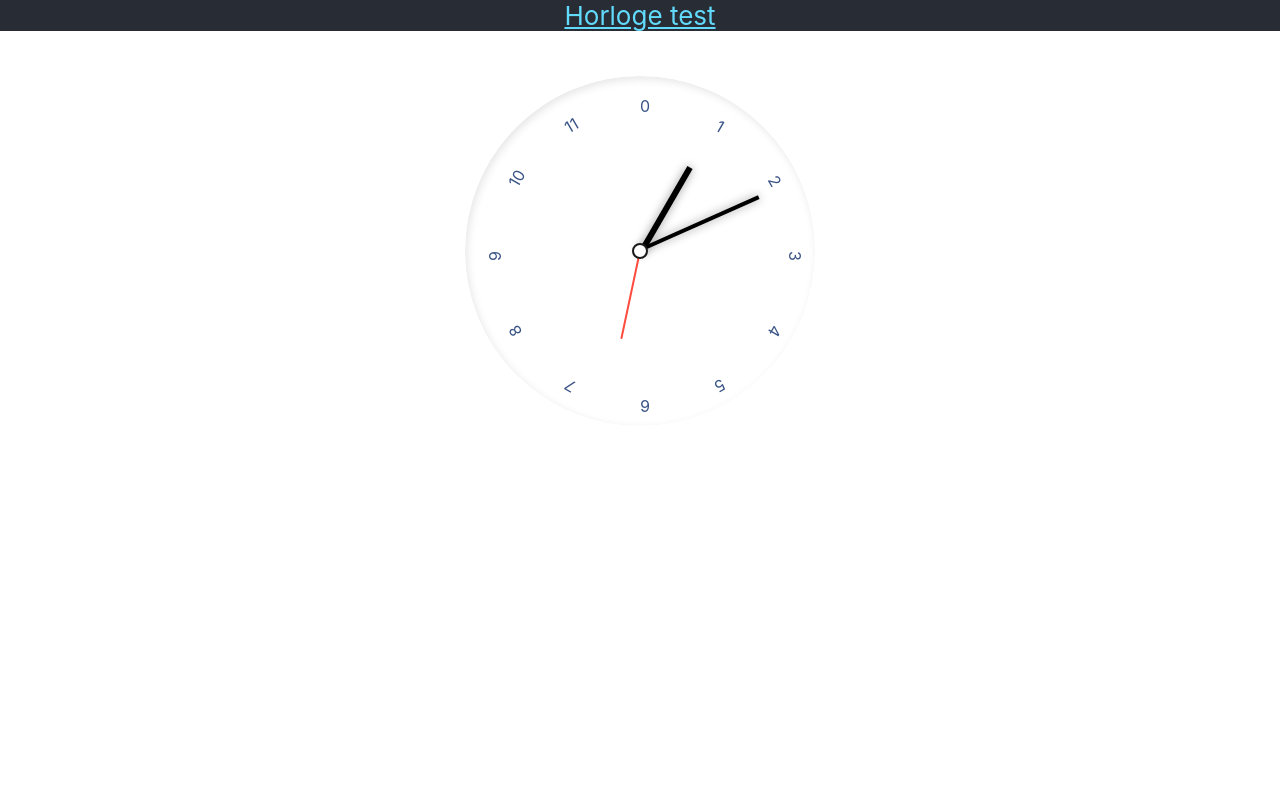
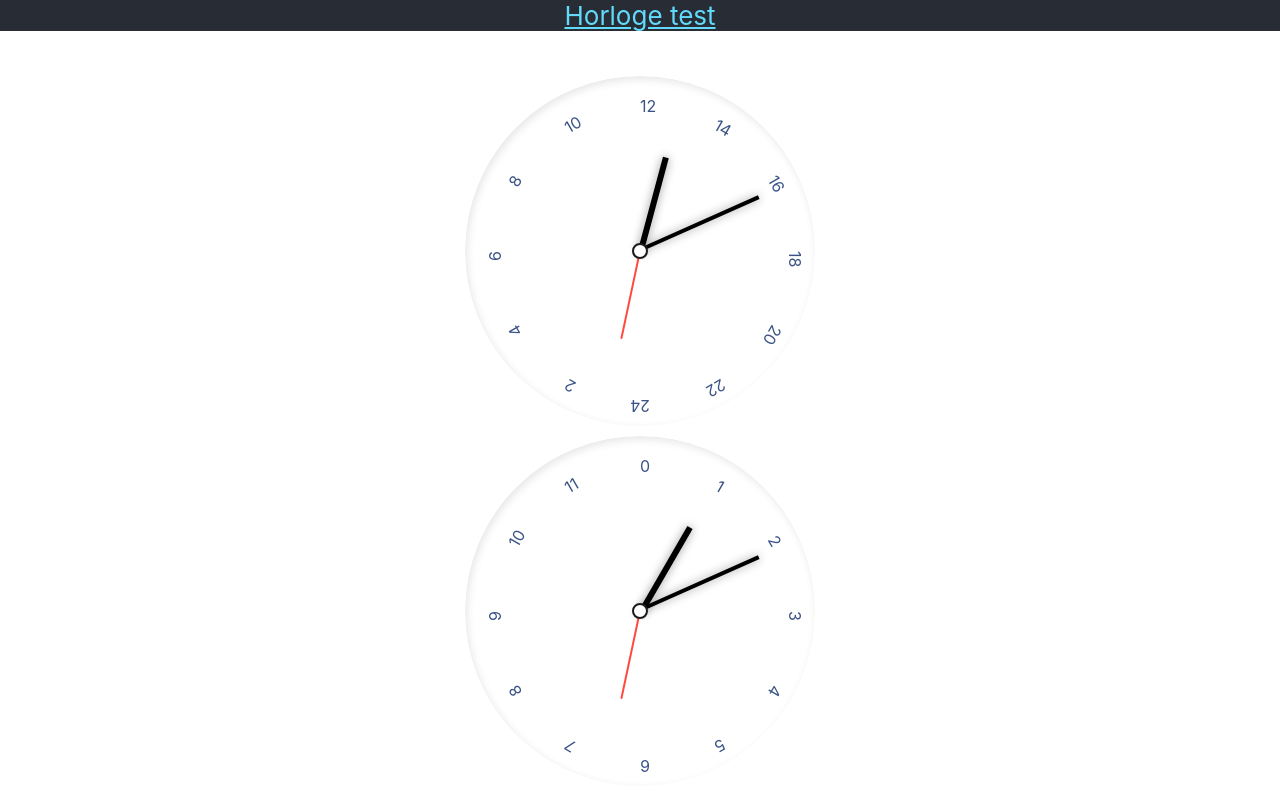
Before and after one commit to jessybreyne/horloge, a React (Create React App) app: page / in a window 1280 px wide. Built offline with nearby package versions, Linux system fonts and the light colour scheme.

Commit message:
24h clock

```diff
--- a/src/App.css
+++ b/src/App.css
@@ -54,7 +54,7 @@
 	 height: 350px;
 }
 
-.minute, .heure {
+#best-minute, #best-heure {
 	 position: absolute;
 	 height: 100px; width: 6px;
 	 margin: auto;
@@ -65,7 +65,7 @@
      background: black;
 }
 
-.minute {
+#best-minute {
 	 position: absolute;
 	 height: 130px;
 	 width: 4px;
@@ -75,7 +75,43 @@
 	 transform: rotate(90deg);
 }
 
-.seconde {
+#best-seconde {
+	 position: absolute;
+	 height: 90px;
+	 width: 2px;
+	 margin: auto;
+	 top: -26%;
+	 left: 0;
+	 bottom: 0;
+	 right: 0;
+	 border-radius: 4px;
+	 background: #ff4b3e;
+	 transform-origin: bottom center;
+	 transform: rotate(180deg);
+}
+
+#minute, #heure {
+	 position: absolute;
+	 height: 100px; width: 6px;
+	 margin: auto;
+	 top: -27%; left: 0;	bottom: 0; right: 0;
+	 transform-origin: bottom center;
+	 transform: rotate(0deg);
+	 box-shadow: 0 0 10px 0 rgba(0, 0, 0, 0.4);
+     background: black;
+}
+
+#minute {
+	 position: absolute;
+	 height: 130px;
+	 width: 4px;
+	 top: -38%;
+	 left: 0;
+	 box-shadow: 0 0 10px 0 rgba(0, 0, 0, 0.4);
+	 transform: rotate(90deg);
+}
+
+#seconde {
 	 position: absolute;
 	 height: 90px;
 	 width: 2px;
@@ -105,6 +141,66 @@
 	 margin: auto;
 }
 
+#best-h12{
+    -webkit-transform: translate(0px, -150px);
+    -o-transform: translate(0px, -150px);
+    transform: translate(0px, -150px);
+}
+#best-h14{
+    -webkit-transform: rotate(30deg) translate(0px, -150px);
+    -o-transform: rotate(30deg) translate(0px, -150px);
+    transform: rotate(30deg) translate(0px, -150px);
+}
+#best-h16{
+    -webkit-transform: rotate(60deg) translate(0px, -150px);
+    -o-transform: rotate(60deg) translate(0px, -150px);
+    transform: rotate(60deg) translate(0px, -150px);
+}
+#best-h18{
+    -webkit-transform: rotate(90deg) translate(0px, -150px);
+    -o-transform: rotate(90deg) translate(0px, -150px);
+    transform: rotate(90deg) translate(0px, -150px);
+}
+#best-h20{
+    -webkit-transform: rotate(120deg) translate(0px, -150px);
+    -o-transform: rotate(120deg) translate(0px, -150px);
+    transform: rotate(120deg) translate(0px, -150px);
+}
+#best-h22{
+    -webkit-transform: rotate(150deg) translate(0px, -150px);
+    -o-transform: rotate(150deg) translate(0px, -150px);
+    transform: rotate(150deg) translate(0px, -150px);
+}
+#best-h24{
+    -webkit-transform: rotate(180deg) translate(0px, -150px);
+    -o-transform: rotate(180deg) translate(0px, -150px);
+    transform: rotate(180deg) translate(0px, -150px);
+}
+#best-h2{
+    -webkit-transform: rotate(210deg) translate(0px, -150px);
+    -o-transform: rotate(210deg) translate(0px, -150px);
+    transform: rotate(210deg) translate(0px, -150px);
+}
+#best-h4{
+    -webkit-transform: rotate(240deg) translate(0px, -150px);
+    -o-transform: rotate(240deg) translate(0px, -150px);
+    transform: rotate(240deg) translate(0px, -150px);
+}
+#best-h6{
+    -webkit-transform: rotate(270deg) translate(0px, -150px);
+    -o-transform: rotate(270deg) translate(0px, -150px);
+    transform: rotate(270deg) translate(0px, -150px);
+}
+#best-h8{
+    -webkit-transform: rotate(300deg) translate(0px, -150px);
+    -o-transform: rotate(300deg) translate(0px, -150px);
+    transform: rotate(300deg) translate(0px, -150px);
+}
+#best-h10{
+    -webkit-transform: rotate(330deg) translate(0px, -150px);
+    -o-transform: rotate(330deg) translate(0px, -150px);
+    transform: rotate(330deg) translate(0px, -150px);
+}
 #h0{
     -webkit-transform: translate(0px, -150px);
     -o-transform: translate(0px, -150px);
--- a/src/App.js
+++ b/src/App.js
@@ -6,25 +6,40 @@ function App() {
   useEffect(() => {
     console.log("Mounted");
     clock();
+    bestClock();
   }, []);
 
   function clock() {
-    const date = new Date();
-    const hours = ((date.getHours() + 11) % 12 + 1);
-    const minutes = date.getMinutes();
-    const seconds = date.getSeconds();
-    const hour = hours * 30;
-    const minute = minutes * 6;
-    const second = seconds * 6;
+    let date = new Date();
+    let hours = ((date.getHours() + 11) % 12 + 1);
+    let minutes = date.getMinutes();
+    let seconds = date.getSeconds();
+    let hour = hours * 30;
+    let minute = minutes * 6;
+    let second = seconds * 6;
 
-    document.querySelector('.heure').style.transform = `rotate(${hour}deg)`;
+    document.getElementById('heure').style.transform = `rotate(${hour}deg)`;
+    document.getElementById('minute').style.transform = `rotate(${minute}deg)`;
+    document.getElementById('seconde').style.transform = `rotate(${second}deg)`;
+  }
 
-    document.querySelector('.minute').style.transform = `rotate(${minute}deg)`;
+  function bestClock() {
+    let date = new Date();
+    let hours = ((date.getHours() + 23) % 24 + 1);
+    let minutes = date.getMinutes();
+    let seconds = date.getSeconds();
+    console.log(hours)
+    let bestHour = hours * 15 + 180;
+    let minute = minutes * 6;
+    let second = seconds * 6;
 
-    document.querySelector('.seconde').style.transform = `rotate(${second}deg)`;
+    document.getElementById('best-heure').style.transform = `rotate(${bestHour}deg)`;
+    document.getElementById('best-minute').style.transform = `rotate(${minute}deg)`;
+    document.getElementById('best-seconde').style.transform = `rotate(${second}deg)`;
   }
 
   setInterval(clock, 1000);
+  setInterval(bestClock, 1000);
 
   return (
     <div className="App">
@@ -39,9 +54,29 @@ function App() {
       </header>
       <div class="clock">
         <div class="wrap">
-          <span class="heure"></span>
-          <span class="minute"></span>
-          <span class="seconde"></span>
+          <span id="best-heure"></span>
+          <span id="best-minute"></span>
+          <span id="best-seconde"></span>
+          <span class="dot"></span>
+          <div class="sep" id="best-h12">12</div>
+          <div class="sep" id="best-h14">14</div>
+          <div class="sep" id="best-h16">16</div>
+          <div class="sep" id="best-h18">18</div>
+          <div class="sep" id="best-h20">20</div>
+          <div class="sep" id="best-h22">22</div>
+          <div class="sep" id="best-h24">24</div>
+          <div class="sep" id="best-h2">2</div>
+          <div class="sep" id="best-h4">4</div>
+          <div class="sep" id="best-h6">6</div>
+          <div class="sep" id="best-h8">8</div>
+          <div class="sep" id="best-h10">10</div>
+        </div>
+      </div>
+      <div class="clock">
+        <div class="wrap">
+          <span id="heure"></span>
+          <span id="minute"></span>
+          <span id="seconde"></span>
           <span class="dot"></span>
           <div class="sep" id="h0">0</div>
           <div class="sep" id="h1">1</div>
```
